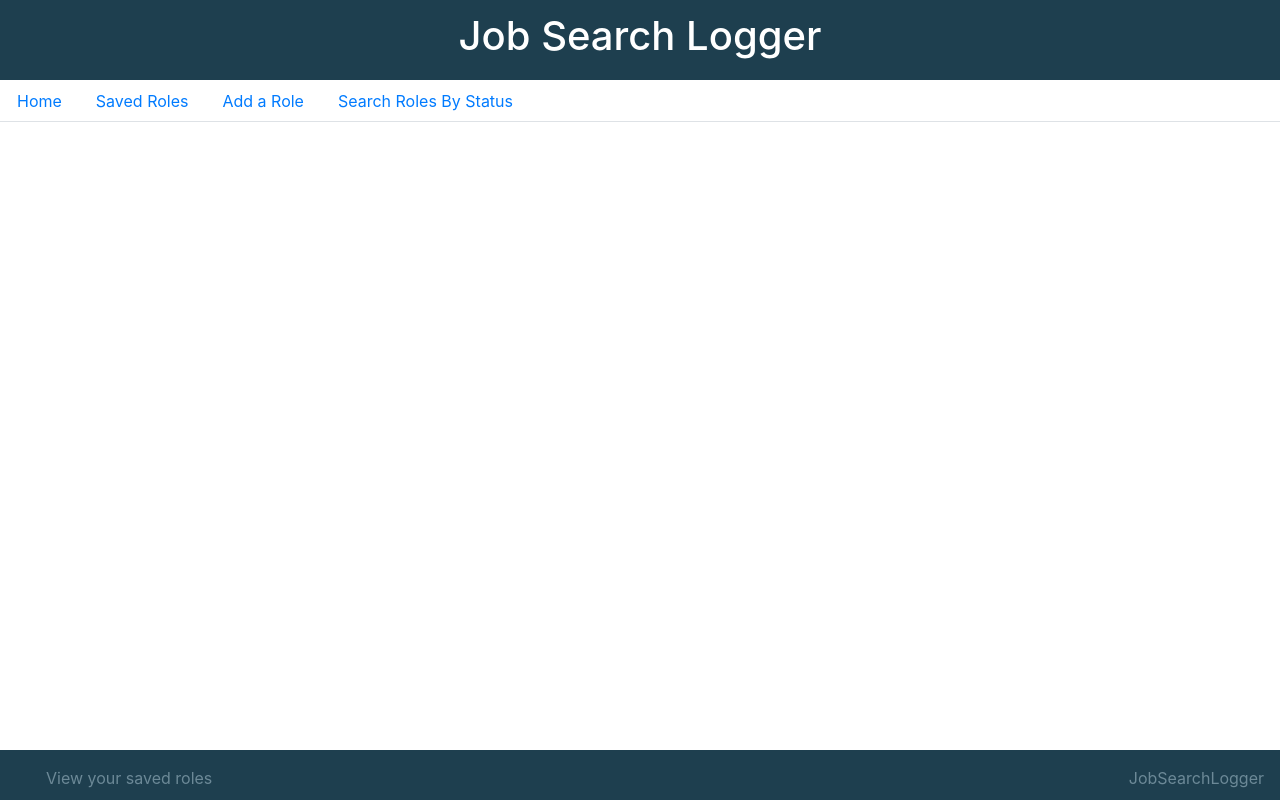
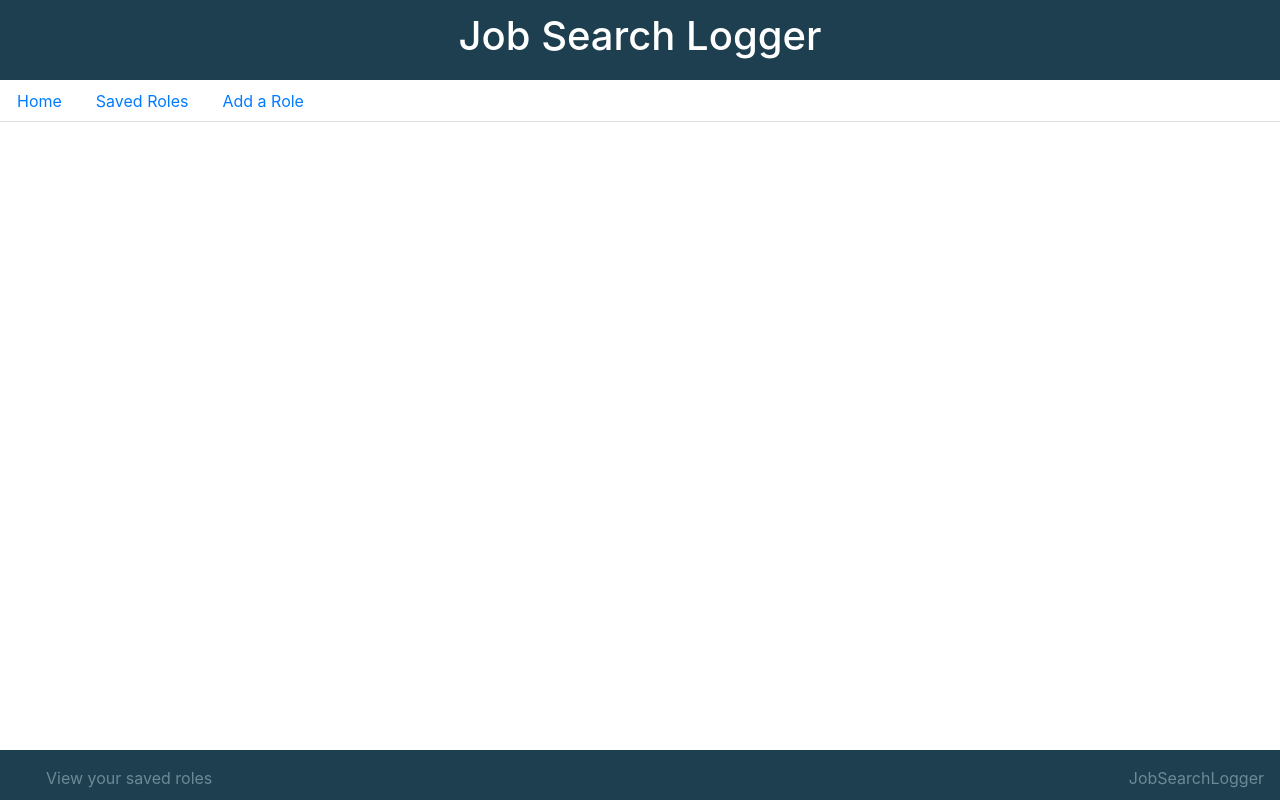
Before and after one commit to concorder911220/React-Job-Search-Logger-Project, a React (Create React App) app: page / in a window 1280 px wide. Built offline with nearby package versions, Linux system fonts and the light colour scheme.

Commit message:
Remove Link to search in Navbar as component will be placed in RoleCard

```diff
--- a/src/components/Navbar.jsx
+++ b/src/components/Navbar.jsx
@@ -13,9 +13,6 @@
 			<Nav.Item>
 				<Nav.Link eventKey="#roles/new" href="/roles/new">Add a Role</Nav.Link>
 			</Nav.Item>
-			<Nav.Item>
-				<Nav.Link eventKey="#roles/search" href="/roles/search">Search Roles By Status</Nav.Link>
-			</Nav.Item>
 		</Nav>
 	)
 }
```
